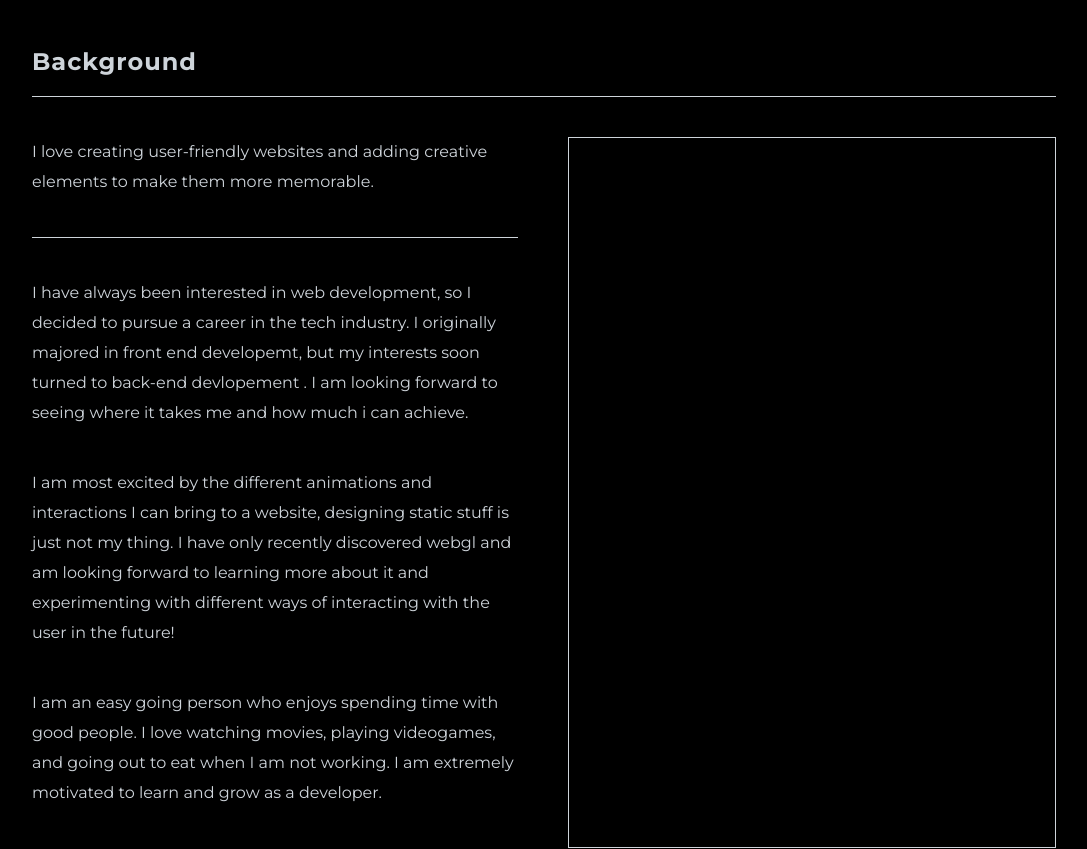
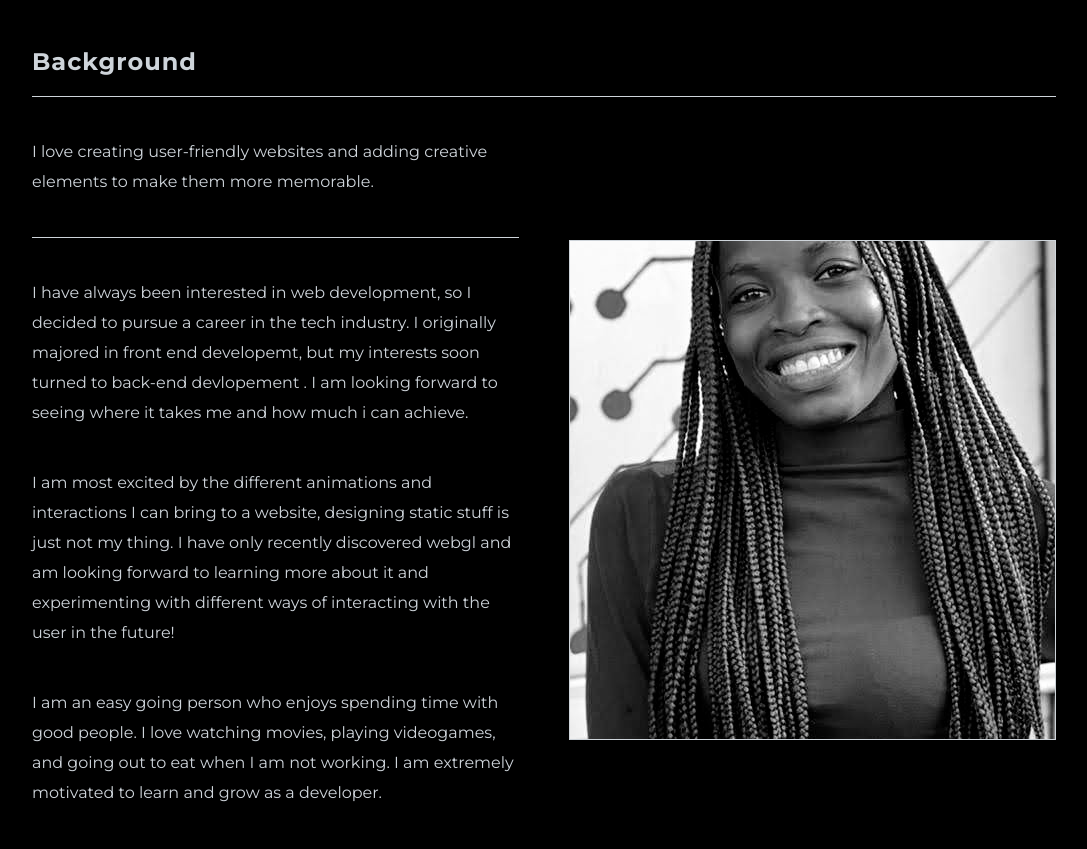
Before and after one commit to Linushaddai99/New-portfolio, a React (Vite) app: page / in a window 1280 px wide. Shown: the part 880-1729 px from the top of the page, without its empty margins (96-1183 px from the left). Built offline with nearby package versions, Linux system fonts and the light colour scheme.

Commit message:
Add my image to the background section

```diff
--- a/src/components/Background.jsx
+++ b/src/components/Background.jsx
@@ -1,5 +1,5 @@
 import React from 'react';
-import Photo from '../assets/my-photo.png'
+import Photo from '../assets/my-photo.jpg'
 
 const Background = () => {
   return (
@@ -15,7 +15,7 @@ const Background = () => {
                 <p>I am an easy going person who enjoys spending time with good people. I love watching movies, playing videogames, and going out to eat when I am not working. I am extremely motivated to learn and grow as a developer.</p>
             </div>
             <div className='img-div'>
-                {/* <img src={Photo} alt="" /> */}
+                <img src={Photo} alt="" />
             </div>
         </div>
     </div>
--- a/src/stylesheets/contact.css
+++ b/src/stylesheets/contact.css
@@ -7,8 +7,6 @@
 }
 
 .social-media {
-    /* text-align: center; */
-    /* padding: 20px 0; */
     margin-bottom: 20px;
 }
 
@@ -16,8 +14,6 @@
 .social-media h3 {
     display: inline-block;
     margin: 0 5px;
-    /* text-decoration: underline; */
-    /* margin-bottom: 100px; */
 }
 
 .social-media a {
@@ -64,5 +60,4 @@ form  button{
 form button:hover {
     background-color: var(--font-color);
     color: var(--background-color);
-    /* padding: 9px 31px; */
 }
--- a/src/stylesheets/home.css
+++ b/src/stylesheets/home.css
@@ -63,9 +63,14 @@
 
 .img-div {
     margin-left: 0;
-    border: 1px solid var(--font-color);
-    /* padding: 30px; */
+    /* border: 1px solid var(--font-color); */
+    text-align: center;
+    align-self: center;
+    height: auto;
+}
 
+.img-div img {
+    object-fit: none;
 }
 
 .display-background img {
@@ -107,10 +112,6 @@
     font-size: 20px;
 }
 
-/* .skills-slider p {
-    display: inline-block;
-} */
-
 @media (min-width: 768px) {
     .display-photo h1 {
         font-size: 60px;
@@ -141,6 +142,14 @@
 
     .img-div {
         margin-left: 50px;
-        border: 1px solid var(--font-color);
+        /* border: 1px solid var(--font-color); */
+        text-align: center;
+        align-self: center;
     }
+
+    .img-div img {
+        width: auto;
+        /* height: ; */
+    }
+
 }
```
Also changed, not shown: src/stylesheets/navbar.css (+0 -16 lines), src/stylesheets/projects.css (+0 -7 lines), src/assets/my-photo.jpg (added), src/assets/my-photo.png (deleted).
